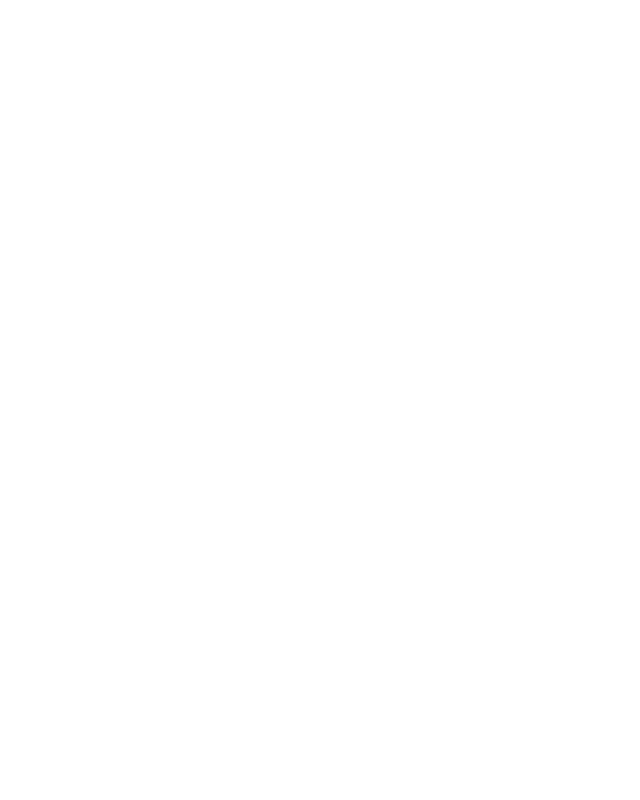
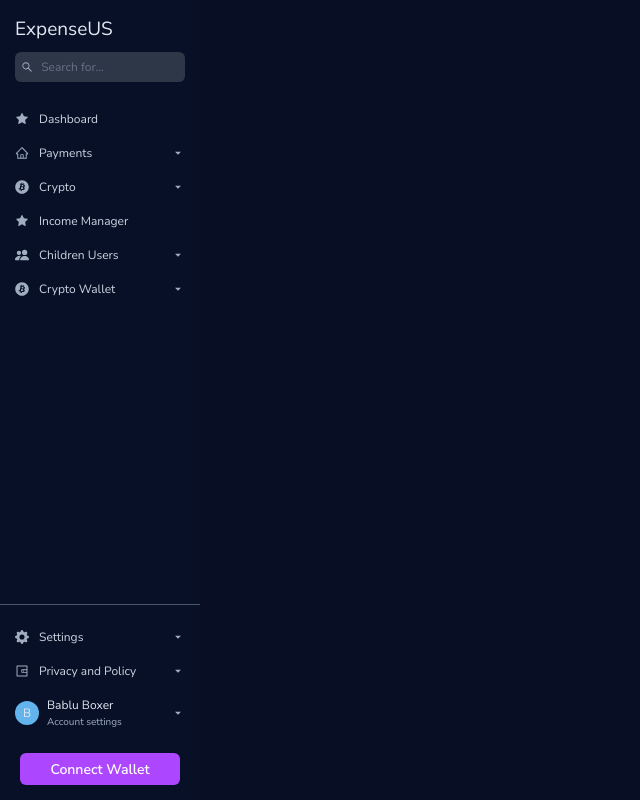
Before and after one commit to CODEKRUNCH/ExpenseUS, a React (Vite) app in the folder Frontend/: page /Cryptovault in a window 1280 px wide. Before the commit this address had no page. Shown: the whole page, without its empty margins (0-640 px from the left). Built offline with nearby package versions, Linux system fonts and the light colour scheme.

Commit message:
New Cryptovault added

```diff
--- a/Frontend/src/App.jsx
+++ b/Frontend/src/App.jsx
@@ -3,7 +3,8 @@
 import ExpenseUsSignup from './Pages/signup';
 import Navbar from './Components/navbar';
 import './App.css';
-import ProfitPathHome from './pages/Home';
+import ProfitPathHome from './Pages/Home';
+import Crypto from './Pages/CryptoVault';
 
 // Layout component that includes the Navbar
 function NavbarLayout() {
@@ -27,6 +28,7 @@
         <Route element={<NavbarLayout />}>
           <Route path="/" element={<ProfitPathHome/>} />
           {/* Add your other routes that need Navbar here */}
+          <Route path="/Cryptovault" element={<Crypto />} />
         </Route>
       </Routes>
     </Router>
--- a/Frontend/src/Components/connectwallet.jsx
+++ b/Frontend/src/Components/connectwallet.jsx
@@ -23,7 +23,7 @@
 
     return (
         <button onClick={connectWallet}
-        className="rounded-md ml-5 w-40 h-8 hover:cursor-pointer bg-purple-500 font-semibold text-[14px]"
+        className="text-white rounded-md ml-5 w-40 h-8 hover:cursor-pointer bg-purple-500 font-semibold text-[14px]"
         disabled= {!!walletAddress}>
 
       {walletAddress ? `Connected: ${walletAddress.slice(0, 6)}...` : "Connect Wallet"}
--- a/Frontend/src/Components/navbar.jsx
+++ b/Frontend/src/Components/navbar.jsx
@@ -1,6 +1,7 @@
 import React, { useEffect, useState } from 'react';
 import { Link, useNavigate } from 'react-router-dom';
 import ConnectWallet from './connectwallet';
+
 
 const Navbar = () => {
   const navigate = useNavigate();
@@ -19,7 +20,12 @@
           <a href="" className="text-white hover:text-indigo-600">About</a>
           <a href="" className="text-white hover:text-indigo-600">Team</a>
         </nav>
-          <ConnectWallet/>
+         <div style={{
+                display:'flex',
+                justifyContent: 'right',
+            }}>
+            <ConnectWallet />
+            </div>
        </div>
       </div>
 
--- a/Frontend/src/Components/sideBar.jsx
+++ b/Frontend/src/Components/sideBar.jsx
@@ -51,7 +51,7 @@
       </div>
 
       <div style={{ padding: '0 15px', marginBottom: '20px', width: '100%' }}>
-        <h2 style={{ color: '#E2E8F0', marginBottom: '8px', fontSize: '16px' }}>ExpenseUS</h2>
+        <h2 style={{ color: '#E2E8F0', marginBottom: '8px', fontSize: '19px' }}>ExpenseUS</h2>
         <div
           style={{
             backgroundColor: '#2D3748',
--- /dev/null
+++ b/Frontend/src/Pages/Cryptovault.jsx
@@ -0,0 +1,24 @@
+import { useNavigate } from 'react-router-dom';
+import ConnectWallet from '../Components/connectwallet';
+import { BsDisplay } from 'react-icons/bs';
+import { MdMargin } from 'react-icons/md';
+import Navbar from '../Components/navbar';
+import Sidebar from '../Components/sideBar';
+
+
+const Crypto = () => {
+    const navigate = useNavigate();
+
+    return (
+
+    <>
+    <Sidebar/>
+
+    <div className='flex text-white bg-[#080F25] min-h-screen'>
+           </div>
+    </>
+
+);
+}
+
+export default Crypto;
--- a/Frontend/src/Pages/Home.jsx
+++ b/Frontend/src/Pages/Home.jsx
@@ -31,8 +31,7 @@
         <div
           style={{
             display: 'flex',
-            justifyContent: 'space-between',
-            alignItems: 'center',
+              alignItems: 'center',
             padding: '15px',
             backgroundColor: '#080F25',
           }}
@@ -126,8 +125,6 @@
               </div>
                 </div>
 
-
-
             </div>
         </div>
 
```
